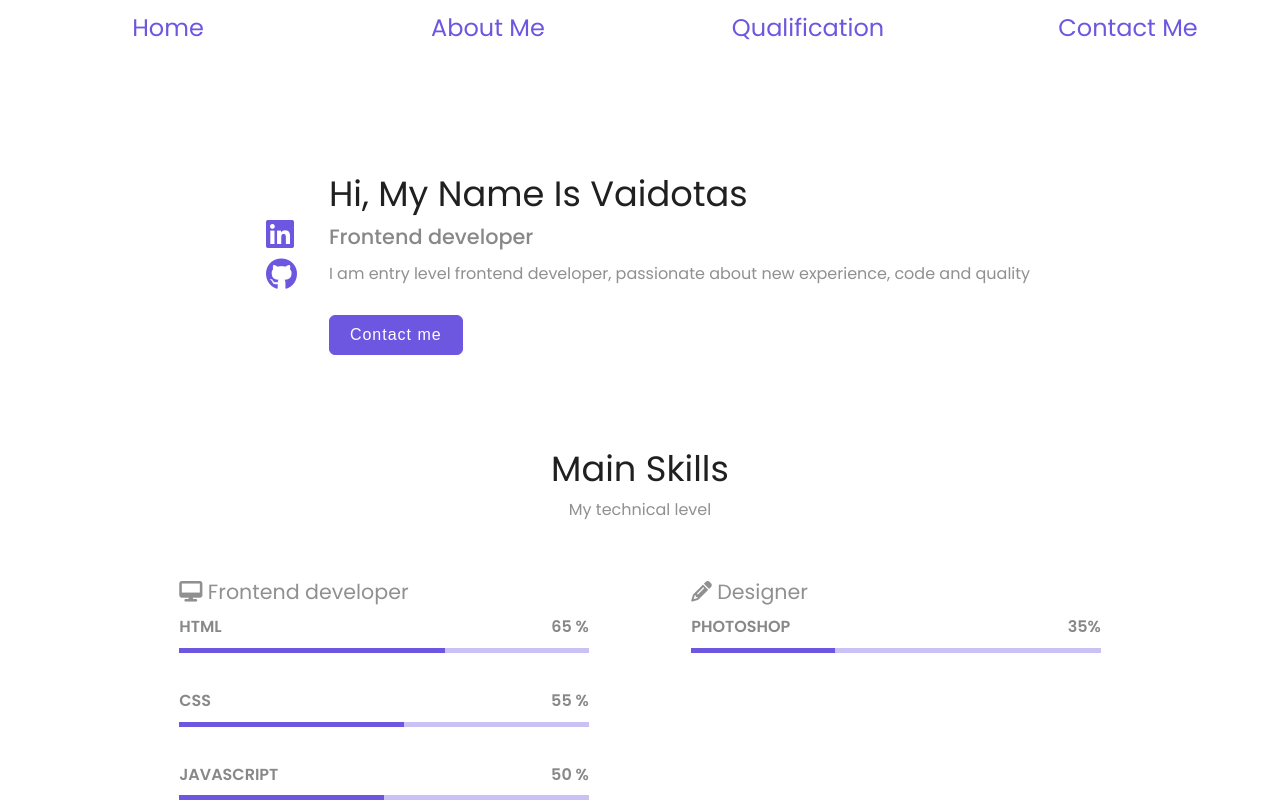
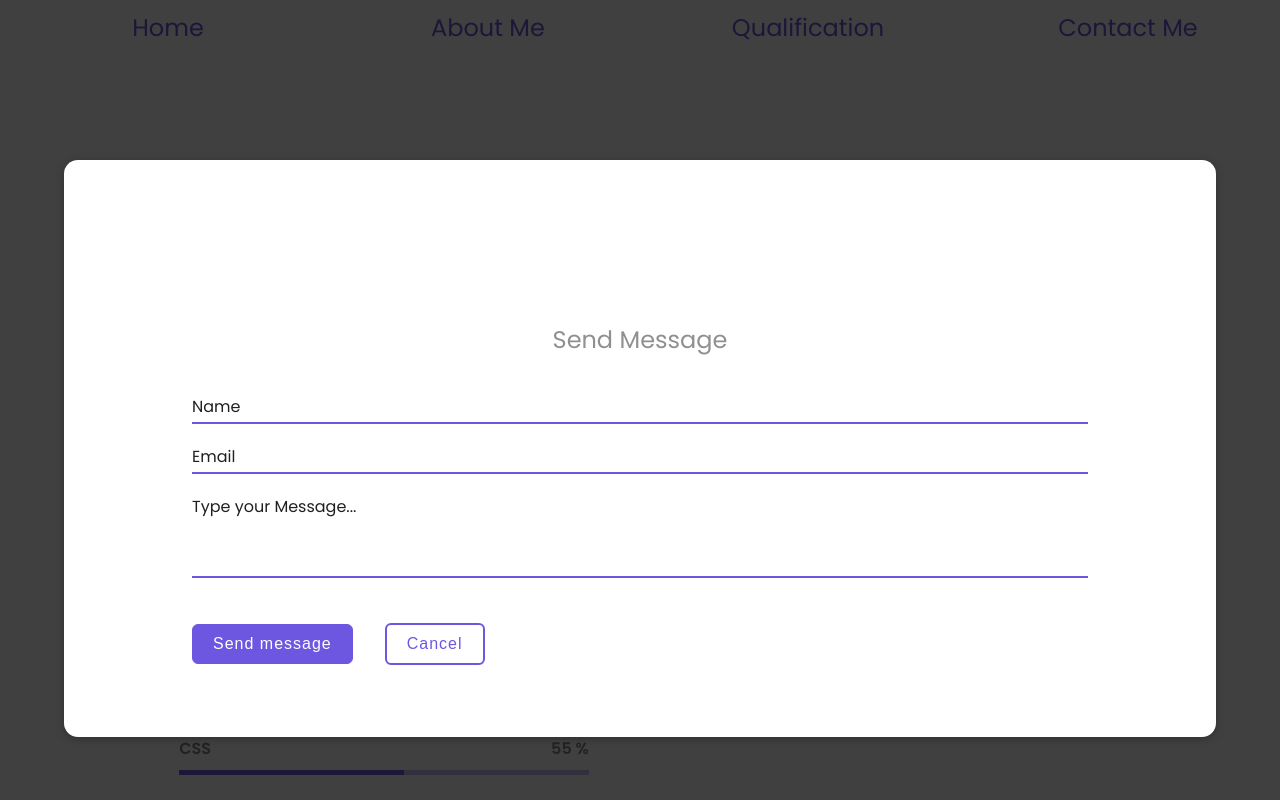
Before and after one commit to vskema/skema-portfolio, a React (Create React App) app: page / in a window 1280 px wide. Both pictures are taken after a click on the button "Contact me". Shown: the top 800 px of the page. Built offline with nearby package versions, Linux system fonts and the light colour scheme.

Commit message:
add modal contact form

```diff
--- a/public/index.html
+++ b/public/index.html
@@ -29,6 +29,7 @@
   </head>
   <body>
     <noscript>You need to enable JavaScript to run this app.</noscript>
+    <div id="overlays"></div>
     <div id="root"></div>
     <!--
       This HTML file is a template.
--- a/src/App.js
+++ b/src/App.js
@@ -1,4 +1,4 @@
-import React from "react";
+import React, {useState} from "react";
 
 import Header from "./components/Layout/Header";
 import Main from "./components/Layout/Main";
@@ -6,6 +6,8 @@ import Skills from "./components/Layout/Skills";
 import Qualification from "./components/Layout/Qualification";
 import Contact from "./components/Layout/ContactMe";
 import Footer from "./components/Layout/Footer";
+import Modal from "./components/UI/Modal";
+import ModalForm from "./components/Layout/ModalForm";
 
 const data = [
     {
@@ -42,7 +44,7 @@ const courses = [
         year: '2017. Duration 9 weeks'
     },
     {
-        school: 'Baltijos technologijų institutas',
+        school: 'Baltic Institute of  Technology',
         degree: 'JavaScript, CSS, HTML basics',
         year: '2018. Duration 6 month'
     },
@@ -51,19 +53,29 @@ const courses = [
         degree: 'Quality assurance basics',
         year: '2019. Duration 8 weeks'
     }
-]
+];
 
 const App = () => {
 
+    const [showForm, setShowForm] = useState(false);
+
+    const showFormHandler = () => {
+        setShowForm(true);
+    }
+    const hideFormHandler = () => {
+        setShowForm(false);
+    }
+
+
     return (
         <React.Fragment>
+            {showForm && <ModalForm onClose={hideFormHandler} />}
             <Header />
-            <Main />
+            <Main onShowForm={showFormHandler} />
             <Skills skills={data} />
             <Qualification courses={courses}/>
             <Contact />
             <Footer />
-            <div>labas</div>
         </React.Fragment>
     );
 };
--- a/src/components/Layout/Main.js
+++ b/src/components/Layout/Main.js
@@ -27,6 +27,7 @@ const Main = props => {
                         type='button'
                         buttonStyle='btn--primary--solid'
                         buttonSize='btn--medium'
+                        onClick={props.onShowForm}
                     >
                         Contact me
                     </Button>
--- /dev/null
+++ b/src/components/Layout/ModalForm.css
@@ -0,0 +1,46 @@
+
+.container {
+    padding: 5% 10%;
+}
+
+p {
+    text-align: center;
+    font-size: 1.5rem;
+    color: #909090;
+    margin-bottom: 2rem;
+    margin-top: 1rem;
+}
+
+.contact-form__box {
+    position: relative;
+    width: 100%;
+}
+.contact-form__box input,
+.contact-form__box textarea {
+    width: 100%;
+    padding: 5px 0;
+    font-size: 1rem;
+    margin: 10px 0;
+    border: none;
+    border-bottom: 2px solid #6E57E0;
+    outline: none;
+    resize: none;
+}
+.contact-form__box span {
+    position: absolute;
+    left: 0;
+    padding: 5px 0;
+    font-size: 1rem;
+    margin: 10px 0;
+    pointer-events: none;
+    color: #202020;
+    transition: 0.4s;
+}
+.contact-form__box input:focus ~ span,
+.contact-form__box input:valid ~ span,
+.contact-form__box textarea:focus ~ span,
+.contact-form__box textarea:valid ~ span {
+    color: #6E57E0;
+    font-size: 0.8rem;
+    transform: translateY(-20px);
+}
--- /dev/null
+++ b/src/components/Layout/ModalForm.js
@@ -0,0 +1,50 @@
+import React from "react";
+
+import './ModalForm.css';
+import Modal from "../UI/Modal";
+import Button from "../UI/Button";
+import classes from "./Contact.module.css";
+
+const ModalForm = props => {
+
+
+    return (
+        <Modal onClose={props.onClose}>
+            <div className='container'>
+            <form>
+                <p>Send Message</p>
+                <div className={'contact-form__box'}>
+                    <input type='text' name='name' required='required' />
+                    <span>Name</span>
+                </div>
+                <div className={'contact-form__box'}>
+                    <input type='text' name='email' required='required' />
+                    <span>Email</span>
+                </div>
+                <div className={'contact-form__box'}>
+                    <textarea name='message' rows="4" required='required'></textarea>
+                    <span>Type your Message...</span>
+                </div>
+                <Button
+                    type='button'
+                    buttonStyle='btn--primary--solid'
+                    buttonSize='btn--medium'
+                    onClick={props.onClose}
+                >
+                    Send message
+                </Button>
+                <Button
+                    type='button'
+                    buttonStyle='btn--primary--outline'
+                    buttonSize='btn--medium'
+                    onClick={props.onClose}
+                >
+                    Cancel
+                </Button>
+            </form>
+            </div>
+        </Modal>
+    )
+}
+
+export default ModalForm;
--- a/src/components/UI/Button.css
+++ b/src/components/UI/Button.css
@@ -14,8 +14,8 @@
     cursor: pointer;
     transition: 0.4s ease;
     letter-spacing: 1px;
-    background: transparent;
     margin-top: 2rem;
+
 }
 .btn:hover {
     color: #202020;
@@ -70,6 +70,7 @@
 .btn--medium {
     padding: 10px 20px;
     font-size: 1rem;
+    margin-right: 2rem;
 }
 .btn--large {
     padding: 15px 30px;
--- a/src/components/UI/Button.js
+++ b/src/components/UI/Button.js
@@ -1,7 +1,6 @@
 import React from "react";
 
 import './Button.css';
-import classes from './Button.module.css';
 
 const STYLES = [
     'btn--primary--solid',
--- a/src/components/UI/Button.module.css
+++ /dev/null
@@ -1,23 +0,0 @@
-main .home button {
-    color: #fff;
-    margin-top: 2rem;
-    cursor: pointer;
-    background: #6E57E0;
-    border: 1px solid #6E57E0;
-    padding: 15px 35px;
-    border-radius: 6px;
-    letter-spacing: 1px;
-    font-weight: 500;
-    font-size: 1rem;
-    transition: 0.4s;
-}
-main .home button a{
-    color: #fff;
-}
-main .home button a:hover{
-    color: #202020;
-}
-main .home button:hover {
-    background: transparent;
-    color: #202020;
-}
--- /dev/null
+++ b/src/components/UI/Modal.css
@@ -0,0 +1,22 @@
+.backdrop {
+    position: fixed;
+    top: 0;
+    left: 0;
+    width: 100%;
+    height: 100vh;
+    z-index: 20;
+    background-color: rgba(0, 0, 0, 0.75);
+}
+
+.modal {
+    position: fixed;
+    top: 20vh;
+    left: 5%;
+    width: 90%;
+    background-color: white;
+    padding: 1rem;
+    border-radius: 14px;
+    box-shadow: 0 2px 8px rgba(0, 0, 0, 0.25);
+    z-index: 30;
+    animation: slide-down 300ms ease-out forwards;
+}
--- /dev/null
+++ b/src/components/UI/Modal.js
@@ -0,0 +1,29 @@
+import React from "react";
+import {createPortal} from "react-dom";
+
+import './Modal.css';
+
+const Backdrop = props => {
+    return <div onClick={props.onClose} className='backdrop' />
+}
+const ModalOverlay = props => {
+    return (
+        <div className='modal'>
+            <div className='content'>{props.children}</div>
+        </div>
+    )
+};
+
+const portalElement = document.querySelector('#overlays');
+
+const Modal = props => {
+
+    return (
+        <React.Fragment>
+            {createPortal(<Backdrop onClose={props.onClose} />, portalElement)}
+            {createPortal(<ModalOverlay>{props.children}</ModalOverlay>, portalElement)}
+        </React.Fragment>
+    );
+};
+
+export default Modal;
```
